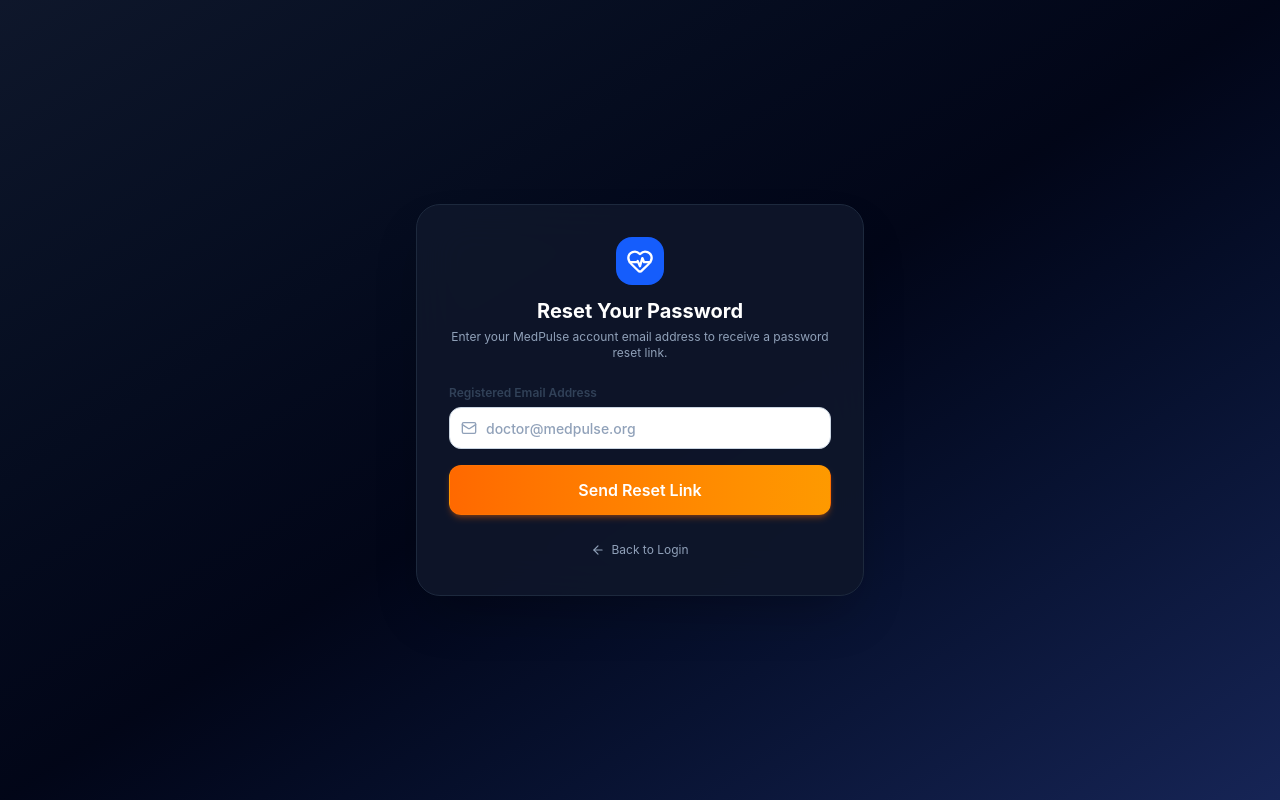
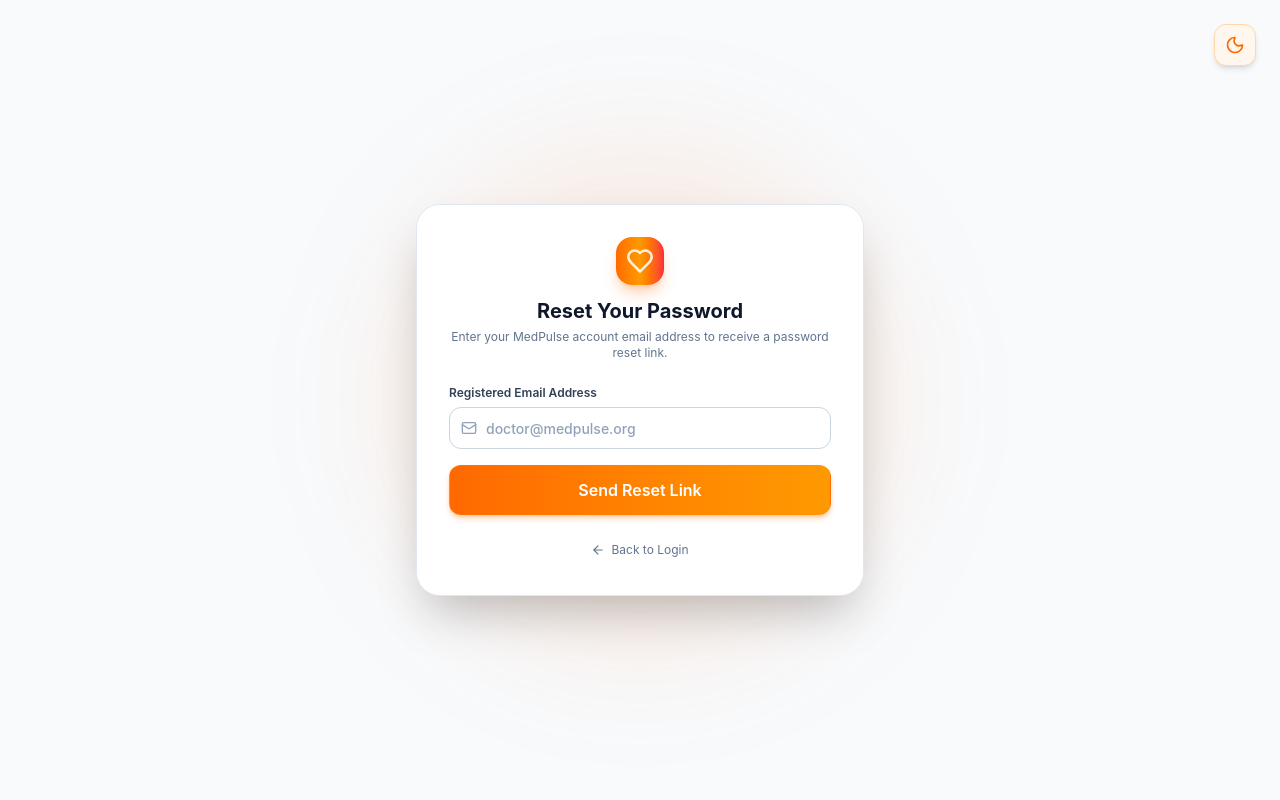
Before and after one commit to Sushanth666/Medpulse-Hospital-Management-System, a React (Vite) app: page /forgot-password in a window 1280 px wide. Built offline with nearby package versions, Linux system fonts and the light colour scheme.

Commit message:
feat(auth): add Theme Toggle button and light/dark mode styling to ForgotPassword and ResetPassword pages

```diff
--- a/src/pages/auth/ForgotPassword.jsx
+++ b/src/pages/auth/ForgotPassword.jsx
@@ -3,10 +3,13 @@
 import { Input } from '../../components/common/Input';
 import { Button } from '../../components/common/Button';
 import { useToast } from '../../context/ToastContext';
-import { HeartPulse, Mail, ArrowLeft, CheckCircle2 } from 'lucide-react';
+import { useTheme } from '../../context/ThemeContext';
+import { HeartPulseLogo } from '../../components/common/HeartPulseLogo';
+import { Mail, ArrowLeft, CheckCircle2, Sun, Moon } from 'lucide-react';
 
 export const ForgotPassword = () => {
   const { addToast } = useToast();
+  const { theme, toggleTheme } = useTheme();
   const [email, setEmail] = useState('');
   const [submitted, setSubmitted] = useState(false);
   const [error, setError] = useState('');
@@ -23,25 +26,41 @@
   };
 
   return (
-    <div className="min-h-screen flex items-center justify-center bg-gradient-to-br from-slate-900 via-slate-950 to-blue-950 p-4 sm:p-6">
-      <div className="w-full max-w-md bg-slate-900/90 backdrop-blur-xl border border-slate-800 rounded-3xl p-6 sm:p-8 shadow-2xl z-10 animate-fade-in">
+    <div className="min-h-screen w-full flex items-center justify-center bg-slate-50 dark:bg-black text-slate-900 dark:text-white relative overflow-hidden font-sans transition-colors duration-300 p-4 sm:p-6">
+      {/* Background Radial Glow Effect */}
+      <div className="absolute top-1/2 left-1/2 -translate-x-1/2 -translate-y-1/2 w-[500px] h-[500px] bg-orange-500/10 dark:bg-orange-500/15 rounded-full blur-3xl pointer-events-none" />
+
+      {/* Floating Header Theme Toggle */}
+      <button
+        onClick={toggleTheme}
+        title={`Switch to ${theme === 'dark' ? 'Light' : 'Dark'} Mode`}
+        className="absolute top-6 right-6 p-2.5 rounded-xl bg-orange-50 dark:bg-orange-950/40 border border-orange-200 dark:border-orange-800/50 hover:scale-110 hover:bg-orange-100 dark:hover:bg-orange-900/50 transition-all shadow-md cursor-pointer z-30"
+      >
+        {theme === 'dark' ? (
+          <Sun className="w-5 h-5 text-orange-400 animate-spin-slow" />
+        ) : (
+          <Moon className="w-5 h-5 text-orange-500" />
+        )}
+      </button>
+
+      <div className="w-full max-w-md bg-white dark:bg-slate-900/90 backdrop-blur-xl border border-slate-200 dark:border-slate-800 rounded-3xl p-6 sm:p-8 shadow-2xl z-10 animate-fade-in">
         <div className="flex flex-col items-center text-center mb-6">
-          <div className="w-12 h-12 rounded-2xl bg-blue-600 flex items-center justify-center mb-3">
-            <HeartPulse className="w-7 h-7 text-white" />
+          <div className="w-12 h-12 rounded-2xl bg-gradient-to-r from-orange-500 via-amber-500 to-red-500 flex items-center justify-center mb-3 shadow-lg shadow-orange-500/30">
+            <HeartPulseLogo className="w-7 h-7 text-white" />
           </div>
-          <h2 className="text-xl font-bold text-white">Reset Your Password</h2>
-          <p className="text-xs text-slate-400 mt-1">
+          <h2 className="text-xl font-bold text-slate-900 dark:text-white">Reset Your Password</h2>
+          <p className="text-xs text-slate-500 dark:text-slate-400 mt-1">
             Enter your MedPulse account email address to receive a password reset link.
           </p>
         </div>
 
         {submitted ? (
           <div className="space-y-4 text-center">
-            <div className="p-4 bg-emerald-950/50 border border-emerald-800 rounded-2xl text-emerald-300 text-xs flex flex-col items-center gap-2">
-              <CheckCircle2 className="w-8 h-8 text-emerald-400" />
-              <p className="font-semibold">Verification Email Sent!</p>
-              <p className="text-slate-300 text-[11px]">
-                We sent instructions to <span className="font-bold text-white">{email}</span>. Please check your inbox.
+            <div className="p-4 bg-emerald-50 dark:bg-emerald-950/50 border border-emerald-200 dark:border-emerald-800 rounded-2xl text-emerald-700 dark:text-emerald-300 text-xs flex flex-col items-center gap-2">
+              <CheckCircle2 className="w-8 h-8 text-emerald-500 dark:text-emerald-400" />
+              <p className="font-bold">Verification Email Sent!</p>
+              <p className="text-slate-600 dark:text-slate-300 text-[11px]">
+                We sent instructions to <span className="font-bold text-slate-900 dark:text-white">{email}</span>. Please check your inbox.
               </p>
             </div>
             <Link to="/reset-password">
@@ -62,12 +81,12 @@
               error={error}
             />
 
-            <Button type="submit" variant="primary" size="lg" className="w-full">
+            <Button type="submit" variant="primary" size="lg" className="w-full font-bold">
               Send Reset Link
             </Button>
 
             <div className="text-center pt-2">
-              <Link to="/login" className="inline-flex items-center gap-1.5 text-xs text-slate-400 hover:text-white">
+              <Link to="/login" className="inline-flex items-center gap-1.5 text-xs text-slate-500 hover:text-slate-900 dark:text-slate-400 dark:hover:text-white transition-colors">
                 <ArrowLeft className="w-3.5 h-3.5" /> Back to Login
               </Link>
             </div>
--- a/src/pages/auth/ResetPassword.jsx
+++ b/src/pages/auth/ResetPassword.jsx
@@ -3,10 +3,13 @@
 import { Input } from '../../components/common/Input';
 import { Button } from '../../components/common/Button';
 import { useToast } from '../../context/ToastContext';
-import { HeartPulse, Lock, CheckCircle2 } from 'lucide-react';
+import { useTheme } from '../../context/ThemeContext';
+import { HeartPulseLogo } from '../../components/common/HeartPulseLogo';
+import { Lock, Sun, Moon } from 'lucide-react';
 
 export const ResetPassword = () => {
   const { addToast } = useToast();
+  const { theme, toggleTheme } = useTheme();
   const navigate = useNavigate();
 
   const [password, setPassword] = useState('');
@@ -30,14 +33,30 @@
   };
 
   return (
-    <div className="min-h-screen flex items-center justify-center bg-gradient-to-br from-slate-900 via-slate-950 to-blue-950 p-4 sm:p-6">
-      <div className="w-full max-w-md bg-slate-900/90 backdrop-blur-xl border border-slate-800 rounded-3xl p-6 sm:p-8 shadow-2xl z-10 animate-fade-in">
+    <div className="min-h-screen w-full flex items-center justify-center bg-slate-50 dark:bg-black text-slate-900 dark:text-white relative overflow-hidden font-sans transition-colors duration-300 p-4 sm:p-6">
+      {/* Background Radial Glow Effect */}
+      <div className="absolute top-1/2 left-1/2 -translate-x-1/2 -translate-y-1/2 w-[500px] h-[500px] bg-orange-500/10 dark:bg-orange-500/15 rounded-full blur-3xl pointer-events-none" />
+
+      {/* Floating Header Theme Toggle */}
+      <button
+        onClick={toggleTheme}
+        title={`Switch to ${theme === 'dark' ? 'Light' : 'Dark'} Mode`}
+        className="absolute top-6 right-6 p-2.5 rounded-xl bg-orange-50 dark:bg-orange-950/40 border border-orange-200 dark:border-orange-800/50 hover:scale-110 hover:bg-orange-100 dark:hover:bg-orange-900/50 transition-all shadow-md cursor-pointer z-30"
+      >
+        {theme === 'dark' ? (
+          <Sun className="w-5 h-5 text-orange-400 animate-spin-slow" />
+        ) : (
+          <Moon className="w-5 h-5 text-orange-500" />
+        )}
+      </button>
+
+      <div className="w-full max-w-md bg-white dark:bg-slate-900/90 backdrop-blur-xl border border-slate-200 dark:border-slate-800 rounded-3xl p-6 sm:p-8 shadow-2xl z-10 animate-fade-in">
         <div className="flex flex-col items-center text-center mb-6">
-          <div className="w-12 h-12 rounded-2xl bg-teal-600 flex items-center justify-center mb-3">
-            <HeartPulse className="w-7 h-7 text-white" />
+          <div className="w-12 h-12 rounded-2xl bg-gradient-to-r from-orange-500 via-amber-500 to-red-500 flex items-center justify-center mb-3 shadow-lg shadow-orange-500/30">
+            <HeartPulseLogo className="w-7 h-7 text-white" />
           </div>
-          <h2 className="text-xl font-bold text-white">Create New Password</h2>
-          <p className="text-xs text-slate-400 mt-1">
+          <h2 className="text-xl font-bold text-slate-900 dark:text-white">Create New Password</h2>
+          <p className="text-xs text-slate-500 dark:text-slate-400 mt-1">
             Choose a strong password with letters, numbers, and symbols.
           </p>
         </div>
@@ -63,12 +82,12 @@
             error={errors.confirmPassword}
           />
 
-          <Button type="submit" variant="primary" size="lg" className="w-full">
+          <Button type="submit" variant="primary" size="lg" className="w-full font-bold">
             Reset Password
           </Button>
 
           <div className="text-center pt-2">
-            <Link to="/login" className="text-xs text-slate-400 hover:text-white">
+            <Link to="/login" className="text-xs text-slate-500 hover:text-slate-900 dark:text-slate-400 dark:hover:text-white transition-colors">
               Cancel & Return to Login
             </Link>
           </div>
```
